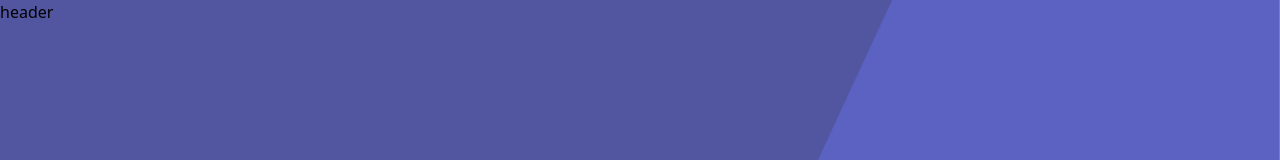
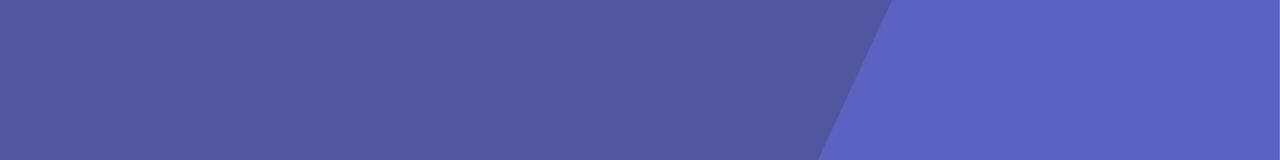
Before and after one commit to Cyber-Kira/country-quiz, a React (Create React App) app: page / in a window 1280 px wide. Shown: the top 160 px of the page. Built offline with nearby package versions, Linux system fonts and the light colour scheme.

Commit message:
feat: center outlet component on a screen"

```diff
--- a/src/components/SharedLayout/SharedLayout.tsx
+++ b/src/components/SharedLayout/SharedLayout.tsx
@@ -5,9 +5,10 @@
 
 export const SharedLayout = () => {
 	return (
-		<div>
-			<header>header</header>
-			<Outlet />
+		<div className='h-screen'>
+			<div className='md:flex md:justify-center md:items-center md:h-screen'>
+				<Outlet />
+			</div>
 			<Footer />
 			<Background />
 		</div>
```
